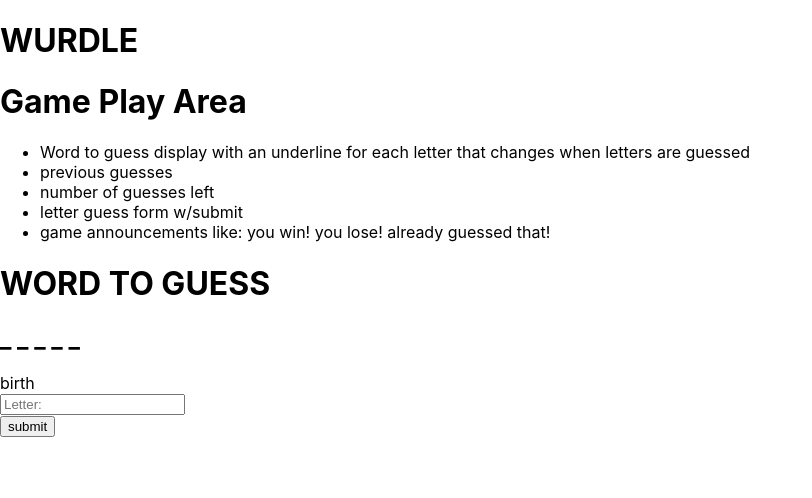
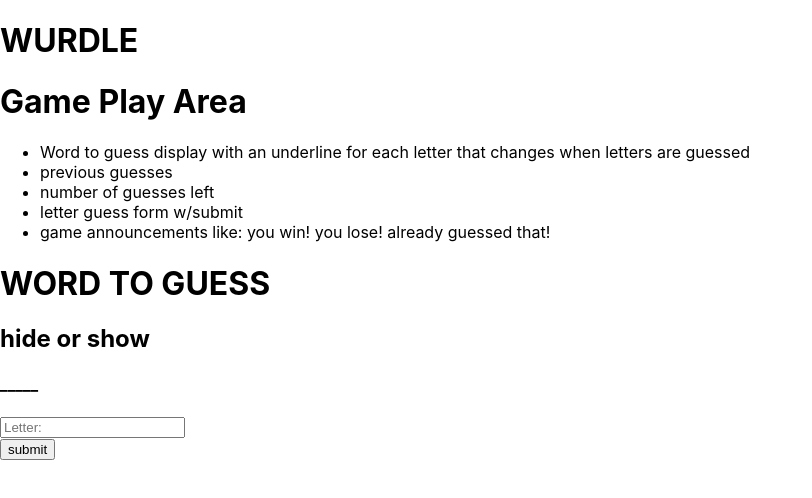
Before and after one commit to patty-rose/wurdle, a React (Create React App) app: page / in a window 1280 px wide. Shown: the top 498 px of the page, without its empty margins (0-812 px from the left). Built offline with nearby package versions, Linux system fonts and the light colour scheme.

Commit message:
add hideOrDisplayLetters functionality

```diff
--- a/src/components/App.js
+++ b/src/components/App.js
@@ -11,6 +11,7 @@ class App extends React.Component {
     super(props);
     this.state = {
       currentWord: 'birth',
+      currentDisplayedAnswer: ['_', '_', '_', '_', '_'],
       lettersGuessed: []
     };
   }
@@ -21,6 +22,20 @@ class App extends React.Component {
     this.setState({
       lettersGuessed: newLettersGuessed
     })
+    this.hideOrDisplayLetters(newLetter);
+  }
+
+  hideOrDisplayLetters(letter){
+    const { currentWord, currentDisplayedAnswer } = this.state;
+    let newCurrentDisplayedAnswer = currentDisplayedAnswer;
+    for(let i = 0; i < currentWord.length; i++){
+      if(currentWord[i] === letter){
+        newCurrentDisplayedAnswer[i] = letter;
+      }
+    }
+    this.setState({
+      currentDisplayedAnswer: newCurrentDisplayedAnswer
+    })
   }
 
   render(){
@@ -28,7 +43,7 @@ class App extends React.Component {
     return (
       <React.Fragment>
         <Navbar />
-        <GameControl word = {this.state.currentWord} guessesByPlayer = {this.state.lettersGuessed} onAddLetterSubmit = {this.handleAddLetterSubmit} />
+        <GameControl word = {this.state.currentWord} displayedAnswer = {this.state.currentDisplayedAnswer} guessesByPlayer = {this.state.lettersGuessed} onAddLetterSubmit = {this.handleAddLetterSubmit} />
       </React.Fragment>
     );
   }
--- a/src/components/GameControl.js
+++ b/src/components/GameControl.js
@@ -15,7 +15,7 @@ function GameControl(props){
         <li>game announcements like: you win! you lose! already guessed that!</li>
       </ul>
 
-      <WordToGuessDisplay guessWord = {props.word} playerMadeGuesses = {props.guessesByPlayer} />
+      <WordToGuessDisplay guessWord = {props.word} currentWordDisplayed = {props.displayedAnswer} playerMadeGuesses = {props.guessesByPlayer} />
       <GuessForm whenAddLetterSubmit = {props.onAddLetterSubmit} />
     </React.Fragment>
   );
@@ -23,6 +23,7 @@ function GameControl(props){
 
 GameControl.propTypes = {
   word: PropTypes.string,
+  displayedAnswer: PropTypes.array,
   guessesByPlayer: PropTypes.array,
   onAddLetterSubmit: PropTypes.func
 };
--- a/src/components/GuessForm.js
+++ b/src/components/GuessForm.js
@@ -15,7 +15,7 @@ function GuessForm(props){
           <input
             type='text'
             name='letter'
-            placeholder='Letter: '
+            placeholder='Letter:'
             className="px-3 py-4 placeholder-slate-500 text-slate-900 relative bg-white bg-white rounded text-base border-0 shadow outline-none focus:outline-none focus:ring w-full"
             required/>
         </div>
--- a/src/components/WordToGuessDisplay.js
+++ b/src/components/WordToGuessDisplay.js
@@ -2,24 +2,21 @@ import React from "react";
 import PropTypes from "prop-types";
 
 function WordToGuessDisplay(props){
-  // function hideOrShowLetters(guessWord, playerMadeGuesses){
-  //   //check which letters have been guessed
-  //   //create string that matchs showing letters or hidden letters in an undersscore
-  //   //return string for html
-  // }
+
 
   return (
     <React.Fragment>
       <h1>WORD TO GUESS</h1>
-      <h2>_ _ _ _ _</h2>
-      {props.guessWord}
-      {props.playerMadeGuesses}
+      <h2>hide or show</h2>
+      <h4>{props.currentWordDisplayed}</h4>
+      <h4>{props.playerMadeGuesses.join(" ")}</h4>
     </React.Fragment>
   );
 }
 
 WordToGuessDisplay.propTypes = {
   guessWord : PropTypes.string,
+  currentWordDisplayed: PropTypes.array,
   playerMadeGuesses : PropTypes.array
 }
 
```
